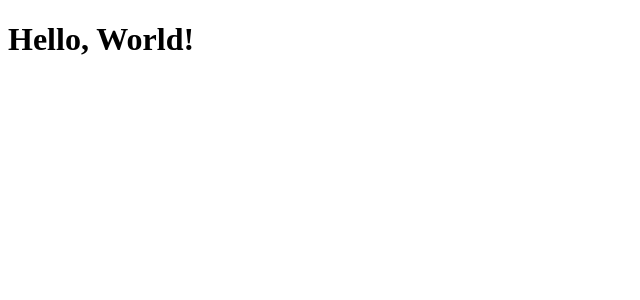
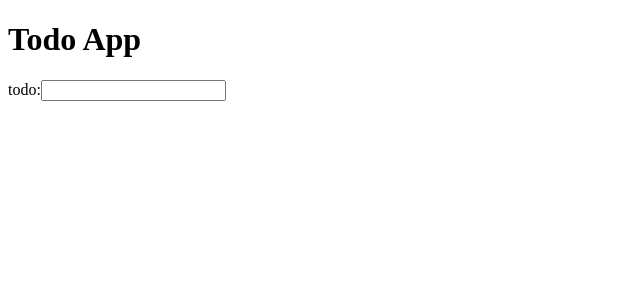
Before and after one commit to h-isobuchi/react-todo, a React (Create React App) app: page / in a window 1280 px wide. Shown: the top 300 px of the page, without its empty margins (0-640 px from the left). Built offline with nearby package versions, Linux system fonts and the light colour scheme.

Commit message:
Place a temporary form

```diff
--- a/src/App.js
+++ b/src/App.js
@@ -1,8 +1,12 @@
 import React from 'react';
+import Form from './Form';
 
 function App() {
   return (
-    <h1>Hello, World!</h1>
+    <React.Fragment>
+      <h1>Todo App</h1>
+      <Form/>
+    </React.Fragment>
   );
 }
 
--- /dev/null
+++ b/src/Form.js
@@ -0,0 +1,12 @@
+import React from 'react'
+
+function Form() {
+    return (
+        <React.Fragment>
+            <label>todo:</label>
+            <input type="text" className="todoform" />
+        </React.Fragment>
+    );
+}
+
+export default Form;
```
